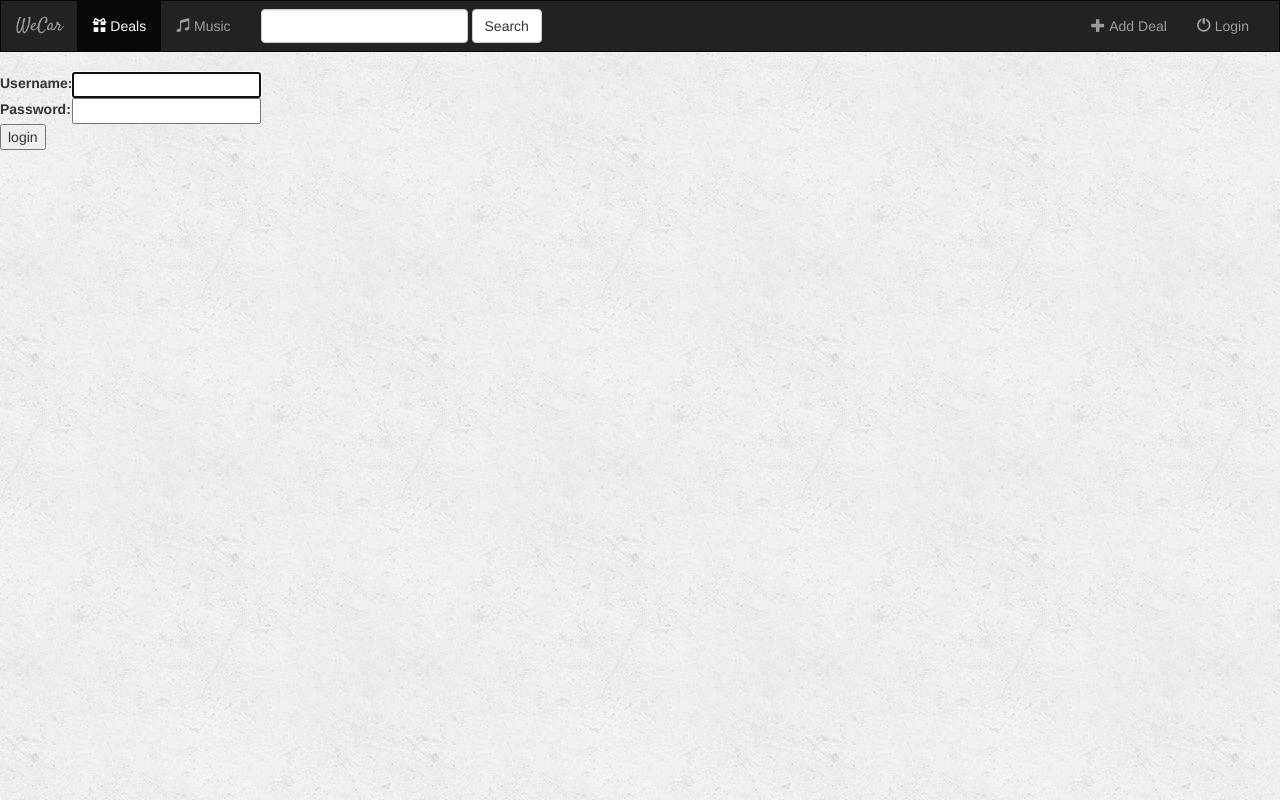
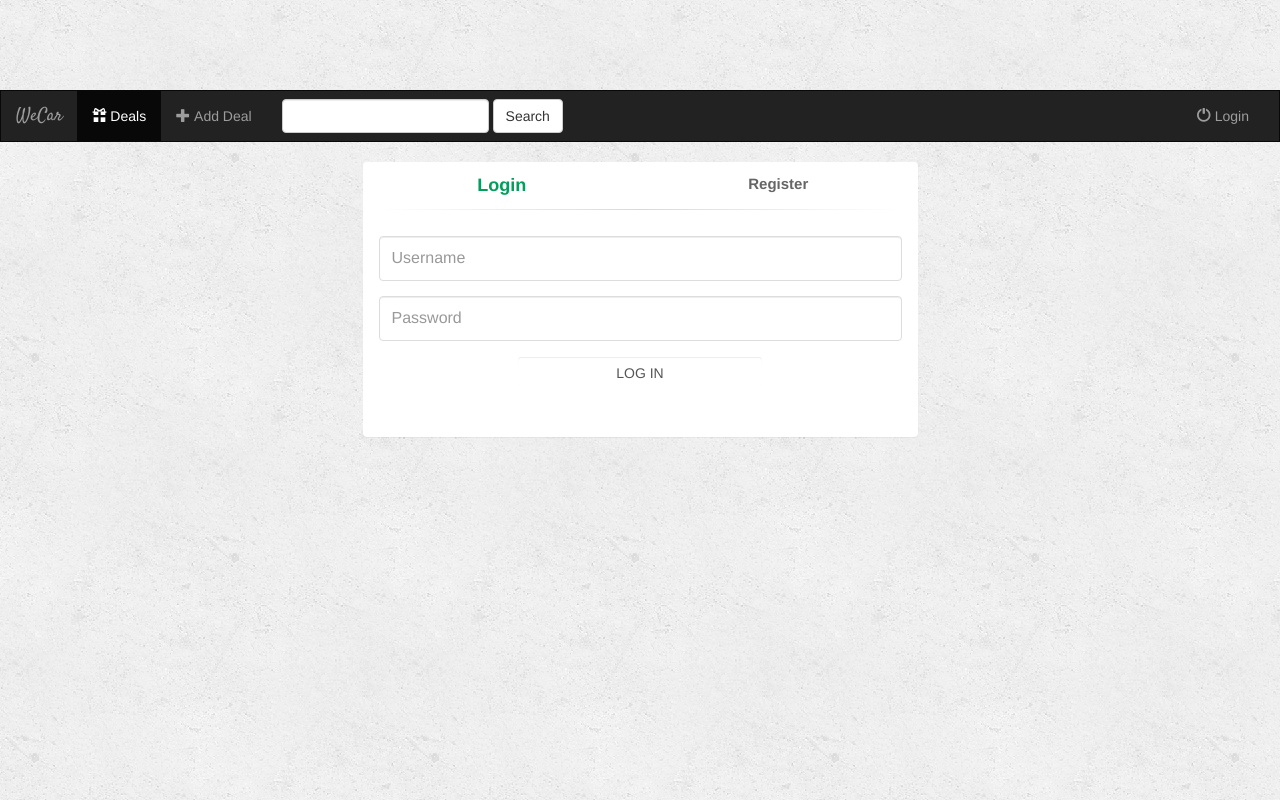
Before and after one commit to onboardingNoobProjects/weCar, a Django app: page /wecar/login/ in a window 1280 px wide. Run offline with Django 3.2, Linux system fonts and the light colour scheme; some libraries are stand-ins or nearby versions.

Commit message:
added login page  css design

```diff
--- a/noobs/weCar/static/deal/style.css
+++ b/noobs/weCar/static/deal/style.css
@@ -1,6 +1,6 @@
 body{
   background: white url("images/background.png");
-
+padding-top: 90px;
 }
 
 .navbar{
@@ -10,7 +10,3 @@ body{
 .navbar-brand{
   font-family: 'Satisfy', cursive;
 }
-
-.selector-for-some-widget {
-  box-sizing: content-box;
-}
--- a/noobs/weCar/templates/registration/login.html
+++ b/noobs/weCar/templates/registration/login.html
@@ -1,37 +1,219 @@
+<link href="//maxcdn.bootstrapcdn.com/bootstrap/3.3.0/css/bootstrap.min.css" rel="stylesheet" id="bootstrap-css">
+<script src="//maxcdn.bootstrapcdn.com/bootstrap/3.3.0/js/bootstrap.min.js"></script>
+<script src="//code.jquery.com/jquery-1.11.1.min.js"></script>
+<!------ Include the above in your HEAD tag ---------->
+
+<style>
+
+
+
+.selector-for-some-widget {
+  box-sizing: content-box;
+}
+
+.panel-login {
+	border-color: #ccc;
+	-webkit-box-shadow: 0px 2px 3px 0px rgba(0,0,0,0.2);
+	-moz-box-shadow: 0px 2px 3px 0px rgba(0,0,0,0.2);
+	box-shadow: 0px 2px 3px 0px rgba(0,0,0,0.2);
+}
+.panel-login>.panel-heading {
+	color: #00415d;
+	background-color: #fff;
+	border-color: #fff;
+	text-align:center;
+}
+.panel-login>.panel-heading a{
+	text-decoration: none;
+	color: #666;
+	font-weight: bold;
+	font-size: 15px;
+	-webkit-transition: all 0.1s linear;
+	-moz-transition: all 0.1s linear;
+	transition: all 0.1s linear;
+}
+.panel-login>.panel-heading a.active{
+	color: #029f5b;
+	font-size: 18px;
+}
+.panel-login>.panel-heading hr{
+	margin-top: 10px;
+	margin-bottom: 0px;
+	clear: both;
+	border: 0;
+	height: 1px;
+	background-image: -webkit-linear-gradient(left,rgba(0, 0, 0, 0),rgba(0, 0, 0, 0.15),rgba(0, 0, 0, 0));
+	background-image: -moz-linear-gradient(left,rgba(0,0,0,0),rgba(0,0,0,0.15),rgba(0,0,0,0));
+	background-image: -ms-linear-gradient(left,rgba(0,0,0,0),rgba(0,0,0,0.15),rgba(0,0,0,0));
+	background-image: -o-linear-gradient(left,rgba(0,0,0,0),rgba(0,0,0,0.15),rgba(0,0,0,0));
+}
+.panel-login input[type="text"],.panel-login input[type="email"],.panel-login input[type="password"] {
+	height: 45px;
+	border: 1px solid #ddd;
+	font-size: 16px;
+	-webkit-transition: all 0.1s linear;
+	-moz-transition: all 0.1s linear;
+	transition: all 0.1s linear;
+}
+.panel-login input:hover,
+.panel-login input:focus {
+	outline:none;
+	-webkit-box-shadow: none;
+	-moz-box-shadow: none;
+	box-shadow: none;
+	border-color: #ccc;
+}
+.btn-login {
+	background-color: #59B2E0;
+	outline: none;
+	color: #fff;
+	font-size: 14px;
+	height: auto;
+	font-weight: normal;
+	padding: 14px 0;
+	text-transform: uppercase;
+	border-color: #59B2E6;
+}
+.btn-login:hover,
+.btn-login:focus {
+	color: #fff;
+	background-color: #53A3CD;
+	border-color: #53A3CD;
+}
+.forgot-password {
+	text-decoration: underline;
+	color: #888;
+}
+.forgot-password:hover,
+.forgot-password:focus {
+	text-decoration: underline;
+	color: #666;
+}
+
+.btn-register {
+	background-color: #1CB94E;
+	outline: none;
+	color: #fff;
+	font-size: 14px;
+	height: auto;
+	font-weight: normal;
+	padding: 14px 0;
+	text-transform: uppercase;
+	border-color: #1CB94A;
+}
+.btn-register:hover,
+.btn-register:focus {
+	color: #fff;
+	background-color: #1CA347;
+	border-color: #1CA347;
+}
+</style>
+
+
+<script>
+$(function() {
+
+    $('#login-form-link').click(function(e) {
+		$("#login-form").delay(100).fadeIn(100);
+ 		$("#register-form").fadeOut(100);
+		$('#register-form-link').removeClass('active');
+		$(this).addClass('active');
+		e.preventDefault();
+	});
+	$('#register-form-link').click(function(e) {
+		$("#register-form").delay(100).fadeIn(100);
+ 		$("#login-form").fadeOut(100);
+		$('#login-form-link').removeClass('active');
+		$(this).addClass('active');
+		e.preventDefault();
+	});
+
+});
+</script>
+
+
+
 
 {% extends 'weCar/base.html' %}
 
 {% block body %}
 
 
-{% if form.errors %}
-<p>Your username and password didn't match. Please try again.</p>
-{% endif %}
+<div class="container">
+    	<div class="row">
+			<div class="col-md-6 col-md-offset-3">
+				<div class="panel panel-login">
+					<div class="panel-heading">
+						<div class="row">
+							<div class="col-xs-6">
+								<a href="#" class="active" id="login-form-link">Login</a>
+							</div>
+							<div class="col-xs-6">
+								<a href="#" id="register-form-link">Register</a>
+							</div>
+						</div>
+						<hr>
+					</div>
+					<div class="panel-body">
+						<div class="row">
+							<div class="col-lg-12">
+								<form id="login-form" action="{% url 'login' %}" method="post" role="form" style="display: block;">
+                  {% csrf_token %}
+									<div class="form-group">
+										<input type="text" name="username" id="username" tabindex="1" class="form-control" placeholder="Username" value="">
+									</div>
+									<div class="form-group">
+										<input type="password" name="password" id="password" tabindex="2" class="form-control" placeholder="Password">
+									</div>
+									<!-- <div class="form-group text-center">
+										<input type="checkbox" tabindex="3" class="" name="remember" id="remember">
+										<label for="remember"> Remember Me</label>
+									</div> -->
+									<div class="form-group">
+										<div class="row">
+											<div class="col-sm-6 col-sm-offset-3">
+												<input type="submit" name="login-submit" id="login-submit" tabindex="4" class="form-control btn btn-login" value="Log In">
+                        <input type="hidden" name="next" value="{{ next }}" />
+											</div>
+										</div>
+									</div>
+									<div class="form-group">
+										<div class="row">
+											<div class="col-lg-12">
+												<!-- <div class="text-center">
+													<a href="https://phpoll.com/recover" tabindex="5" class="forgot-password">Forgot Password?</a>
+												</div> -->
+											</div>
+										</div>
+									</div>
+								</form>
+								<form id="register-form" action="https://phpoll.com/register/process" method="post" role="form" style="display: none;">
+									<div class="form-group">
+										<input type="text" name="username" id="username" tabindex="1" class="form-control" placeholder="Username" value="">
+									</div>
+									<div class="form-group">
+										<input type="email" name="email" id="email" tabindex="1" class="form-control" placeholder="Email Address" value="">
+									</div>
+									<div class="form-group">
+										<input type="password" name="password" id="password" tabindex="2" class="form-control" placeholder="Password">
+									</div>
+									<div class="form-group">
+										<input type="password" name="confirm-password" id="confirm-password" tabindex="2" class="form-control" placeholder="Confirm Password">
+									</div>
+									<div class="form-group">
+										<div class="row">
+											<div class="col-sm-6 col-sm-offset-3">
+												<input type="submit" name="register-submit" id="register-submit" tabindex="4" class="form-control btn btn-register" value="Register Now">
+											</div>
+										</div>
+									</div>
+								</form>
+							</div>
+						</div>
+					</div>
+				</div>
+			</div>
+		</div>
+	</div>
 
-{% if next %}
-    {% if user.is_authenticated %}
-    <p>Your account doesn't have access to this page. To proceed,
-    please login with an account that has access.</p>
-    {% else %}
-    <p>Please login to see this page.</p>
-    {% endif %}
-{% endif %}
-
-<form method="post" action="{% url 'login' %}">
-{% csrf_token %}
-<table>
-<tr>
-    <td>{{ form.username.label_tag }}</td>
-    <td>{{ form.username }}</td>
-</tr>
-<tr>
-    <td>{{ form.password.label_tag }}</td>
-    <td>{{ form.password }}</td>
-</tr>
-</table>
-
-<input type="submit" value="login" />
-<input type="hidden" name="next" value="{{ next }}" />
-</form>
-
-{% endblock %}
+  {% endblock %}
--- a/noobs/weCar/templates/weCar/base.html
+++ b/noobs/weCar/templates/weCar/base.html
@@ -41,9 +41,10 @@
          <span class="glyphicon glyphicon-gift" aria-hidden="true"></span>&nbsp;Deals
          </a>
       </li>
+
       <li class="">
-          <a href="{% url 'index' %}">
-          <span class="glyphicon glyphicon-music" aria-hidden="true"></span>&nbsp;Music
+          <a href="{% url 'deal-add' %}">
+          <span class="glyphicon glyphicon-plus" aria-hidden="true"></span>&nbsp;Add Deal
           </a>
       </li>
 
@@ -57,11 +58,7 @@
      </form>
 
      <ul class="nav navbar-nav navbar-right">
-       <li class="">
-           <a href="{% url 'index' %}">
-           <span class="glyphicon glyphicon-plus" aria-hidden="true"></span>&nbsp;Add Deal
-           </a>
-       </li>
+
        {% if user.is_authenticated %}
          <li class="">
              <a href="{% url 'logout' %}">
--- a/noobs/weCar/urls.py
+++ b/noobs/weCar/urls.py
@@ -12,7 +12,7 @@ urlpatterns = [
     url(r'^(?P<pk>[0-9]+)/$', views.DetailView.as_view(), name='detail'),
 
     # /wecar/deal/add
-    url(r'^deal/add/$', views.DealCreate.as_view(), name='deal-add'),
+    url(r'^add/$', views.DealCreate.as_view(), name='deal-add'),
 
     # /wecar/deal/<pk>/update
     url(r'^deal/(?P<pk>[0-9]+)/update/$', views.DealUpdate.as_view(), name='deal-update'),
```
Also changed, not shown: noobs/db.sqlite3.
